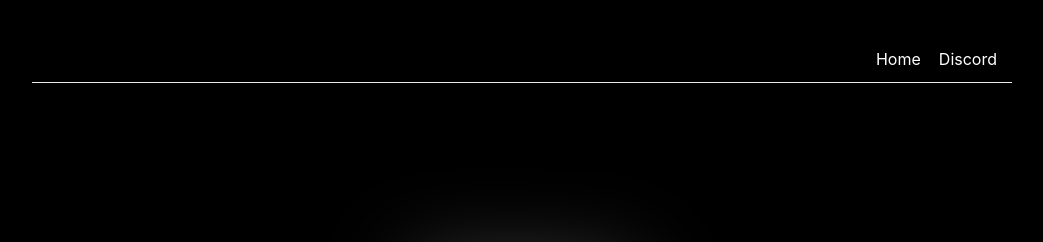
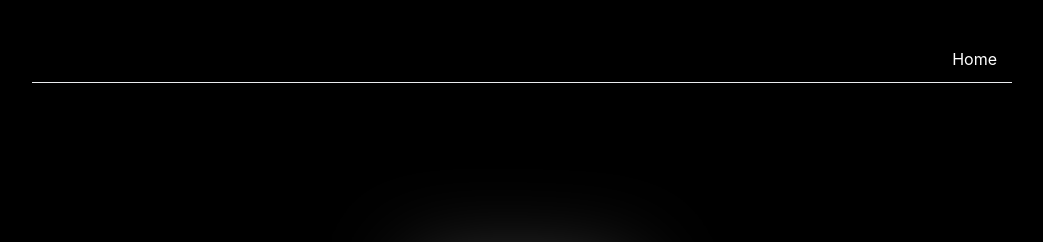
Before and after one commit to feyroozecode/786.world, a Jekyll site: the page built from README.md, in a window 1280 px wide. Shown: the top 242 px of the page, without its empty margins (118-1161 px from the left). Built offline with Jekyll 4.4.1, drawn with Linux system fonts in a browser that asks for light colours; our own code applies the rules of GitHub Pages for plain Markdown files; comment, search, counter and statistics services are not loaded.

Commit message:
Update default.html

```diff
--- a/_layouts/default.html
+++ b/_layouts/default.html
@@ -38,7 +38,6 @@
 	</div>
         <ul id="links" class="links" style="float: right; display: none; padding: 5px;">
 	  <li class="link"><a href="{{ site.baseurl }}/">Home</a></li>
-	  <li class="link"><a href="{{ site.discord }}/">Discord</a></li>
 	</span>
       </h1>
       {% endif %}
```
